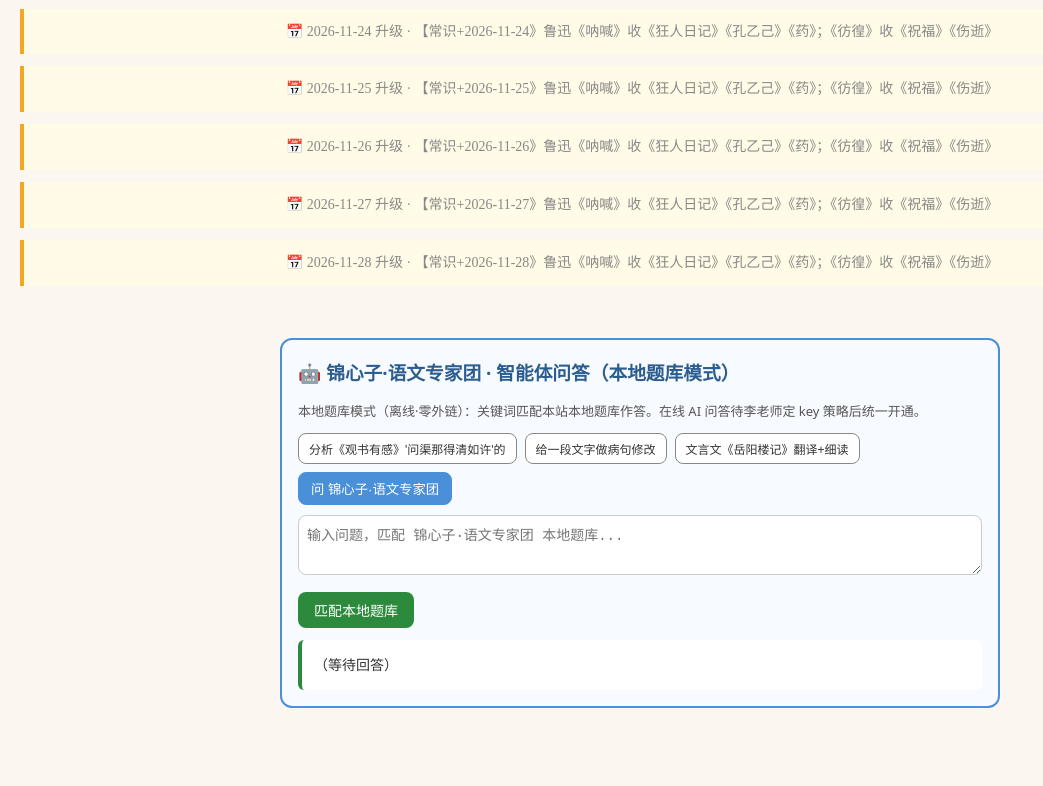
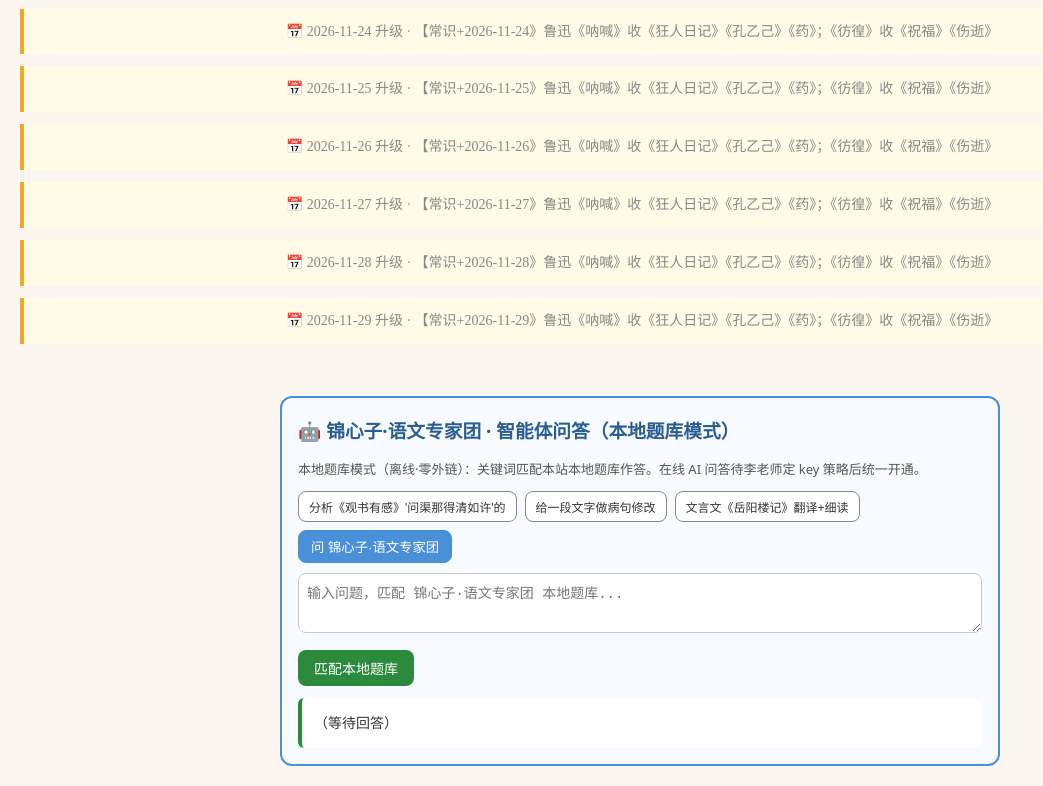
Before and after one commit to dapengzhanchi141345/li-yanming-chinese, a plain HTML site: page index.html in a window 1280 px wide. Shown: the part 2967-3753 px from the top of the page, without its empty margins (0-1043 px from the left). Before the commit the page ends 3695 px from the top, so only its background shows below. Drawn offline with Linux system fonts and the light colour scheme.

Commit message:
chinese 12独立站升级 2026-11-29

```diff
--- a/index.html
+++ b/index.html
@@ -170,6 +170,8 @@ footer{text-align:center;padding:20px;color:#888;font-size:13px;margin-top:30px;
 <div style="background:#fffbe6;border-left:4px solid #f5a623;padding:10px;margin:12px 0;font-size:14px">📅 2026-11-27 升级 · 【常识+2026-11-27》鲁迅《呐喊》收《狂人日记》《孔乙己》《药》；《彷徨》收《祝福》《伤逝》</div>
 
 <div style="background:#fffbe6;border-left:4px solid #f5a623;padding:10px;margin:12px 0;font-size:14px">📅 2026-11-28 升级 · 【常识+2026-11-28》鲁迅《呐喊》收《狂人日记》《孔乙己》《药》；《彷徨》收《祝福》《伤逝》</div>
+
+<div style="background:#fffbe6;border-left:4px solid #f5a623;padding:10px;margin:12px 0;font-size:14px">📅 2026-11-29 升级 · 【常识+2026-11-29》鲁迅《呐喊》收《狂人日记》《孔乙己》《药》；《彷徨》收《祝福》《伤逝》</div>
 </footer>
 
 <script>
```
